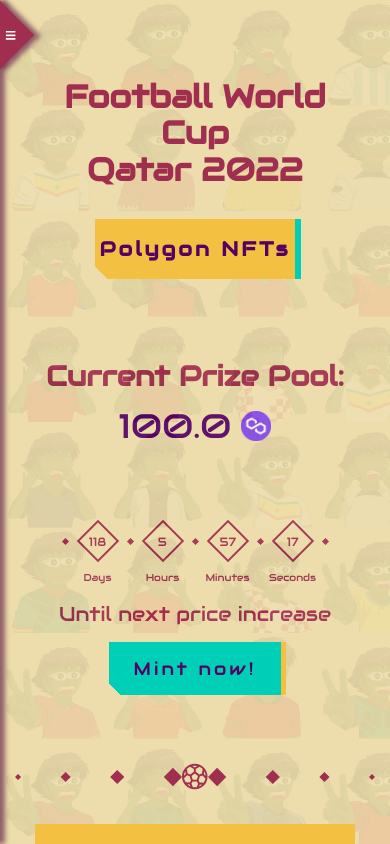
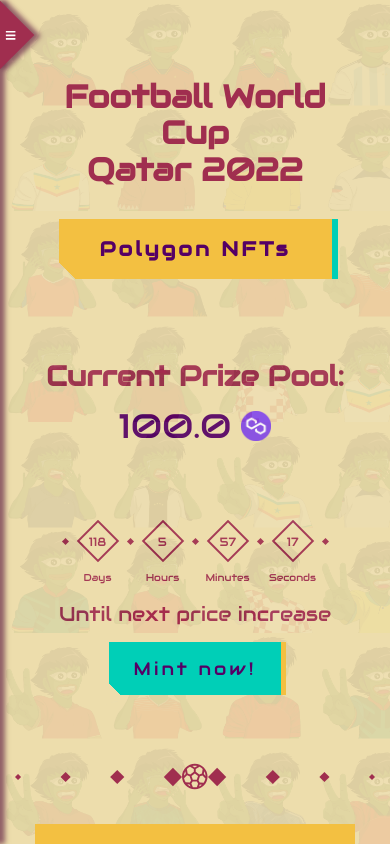
Before and after one commit to FcoGomez92/FWC22, a Next.js app: page / in a window 390 px wide. Shown: the top 844 px of the page. Built offline with nearby package versions, Linux system fonts and the light colour scheme.

Commit message:
fix home subtitle on mobile

```diff
--- a/styles/Home.module.css
+++ b/styles/Home.module.css
@@ -231,10 +231,12 @@
   .subtitle,
   .subtitle::after,
   .subtitle::before {
-    width:200px;
+    width: 70%;
     height: 60px;
     font-size: 20px;
-    line-height: 60px;
+    display: flex;
+    justify-content: center;
+    align-items: center;
   }
   .poolAmountContainer {
    flex-direction: column;
```
